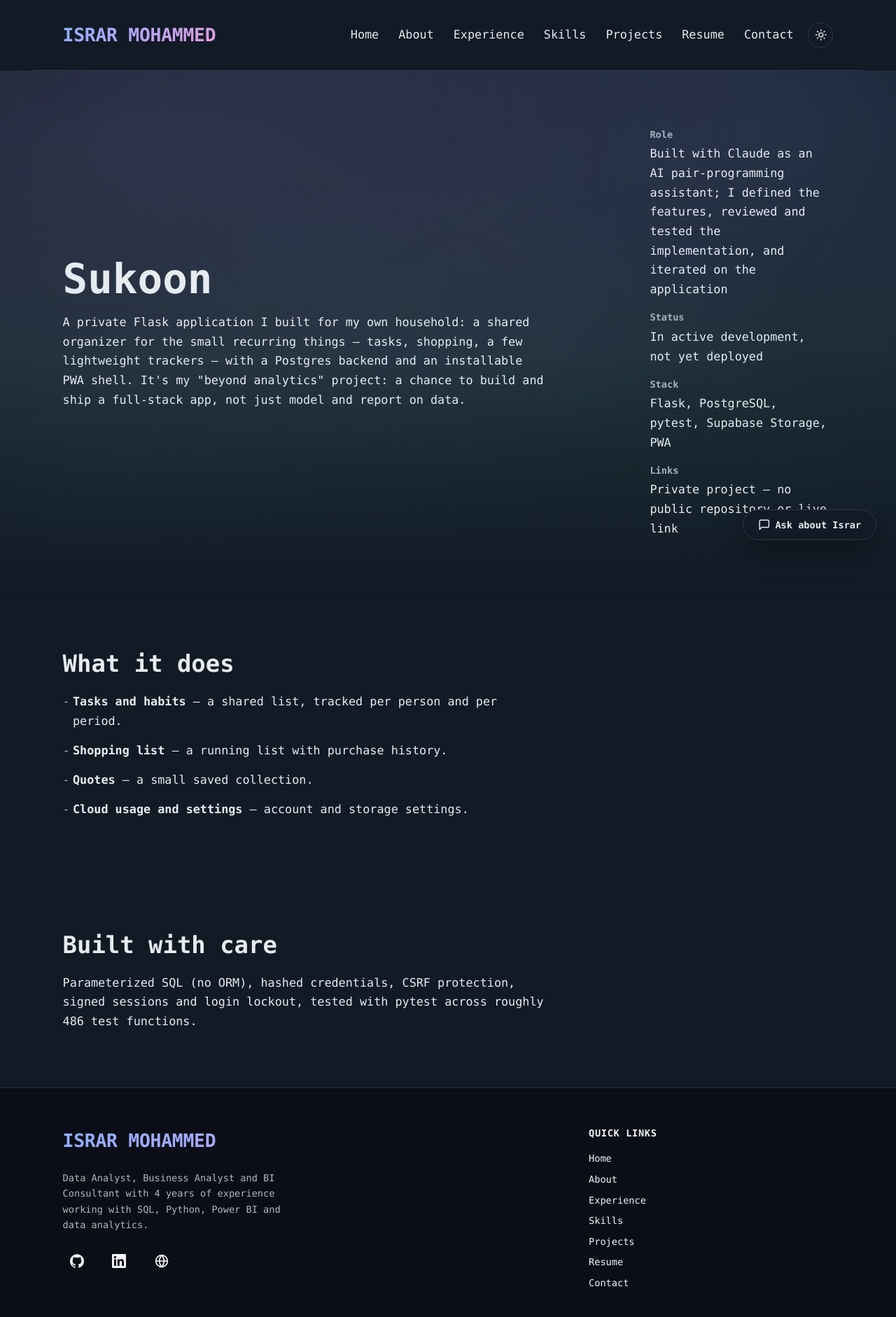
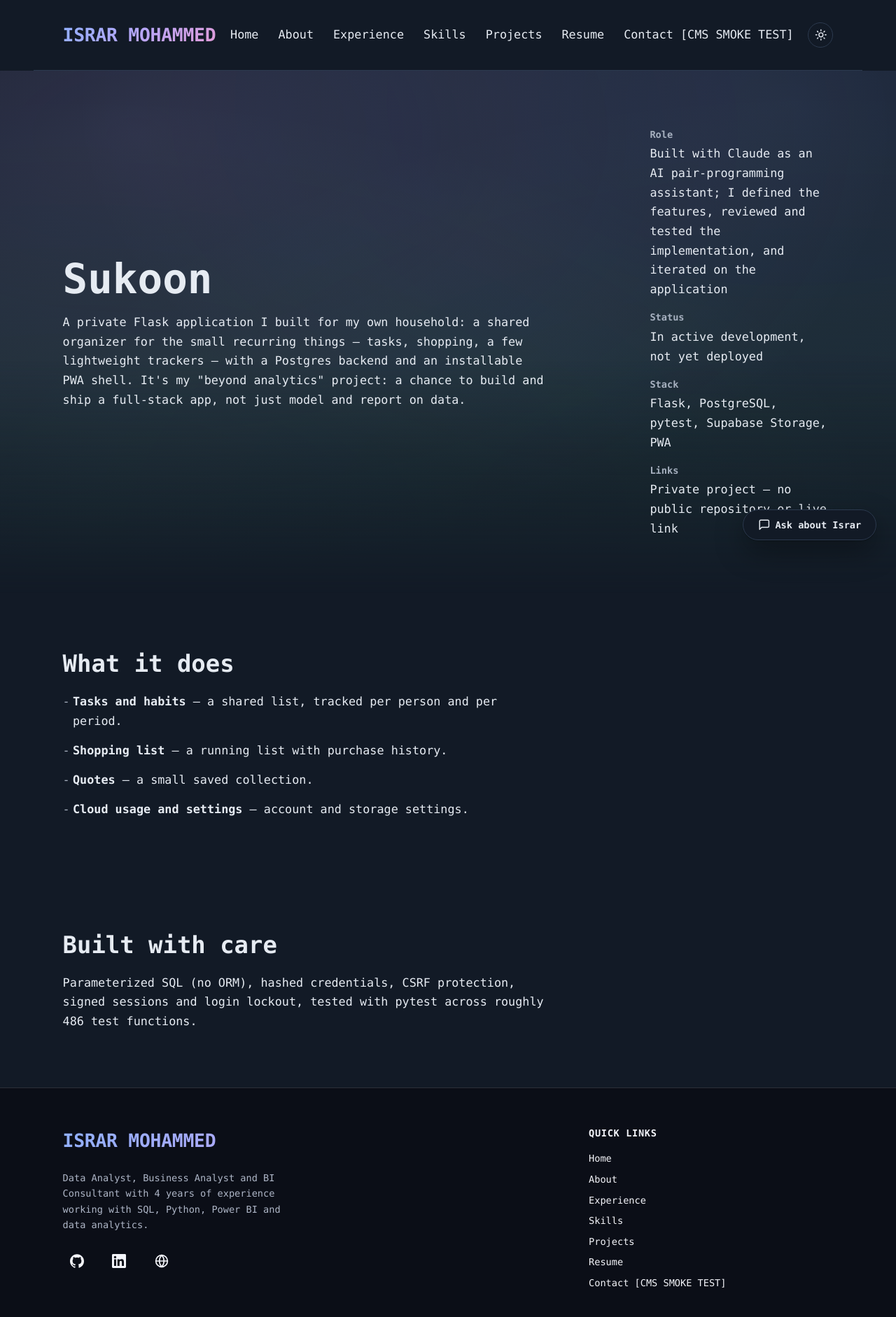
Before and after one commit to israr-mohammed/portfolio-website, a plain HTML site: page site/projects/sukoon/index.html in a window 1280 px wide. Shown: the top 1882 px of the page at 70% size. Drawn offline with Linux system fonts and the light colour scheme.

Commit message:
chore(cms): update shared navigation/footer

```diff
--- a/site/projects/sukoon/index.html
+++ b/site/projects/sukoon/index.html
@@ -53,7 +53,7 @@
 <li><a href="/skills/">Skills</a></li>
 <li><a href="/projects/">Projects</a></li>
 <li><a href="/resume/">Resume</a></li>
-<li><a href="/contact/">Contact</a></li>
+<li><a href="/contact/">Contact [CMS SMOKE TEST]</a></li>
 </ul>
 </nav>
 <button type="button" class="theme-toggle" aria-label="Switch to dark theme">
@@ -133,7 +133,7 @@
 <li><a href="/skills/">Skills</a></li>
 <li><a href="/projects/">Projects</a></li>
 <li><a href="/resume/">Resume</a></li>
-<li><a href="/contact/">Contact</a></li>
+<li><a href="/contact/">Contact [CMS SMOKE TEST]</a></li>
 </ul>
 </nav>
 </div>
```
